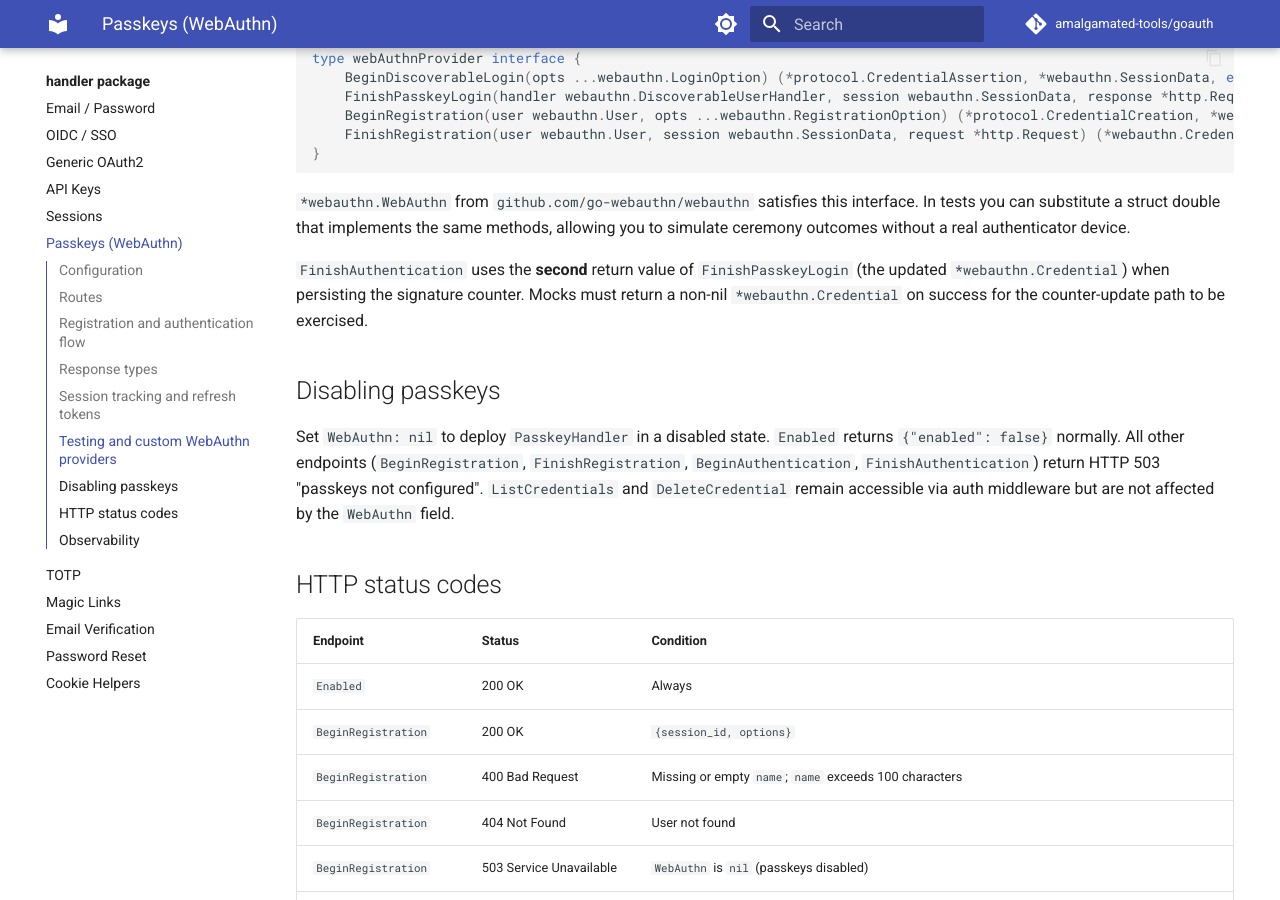
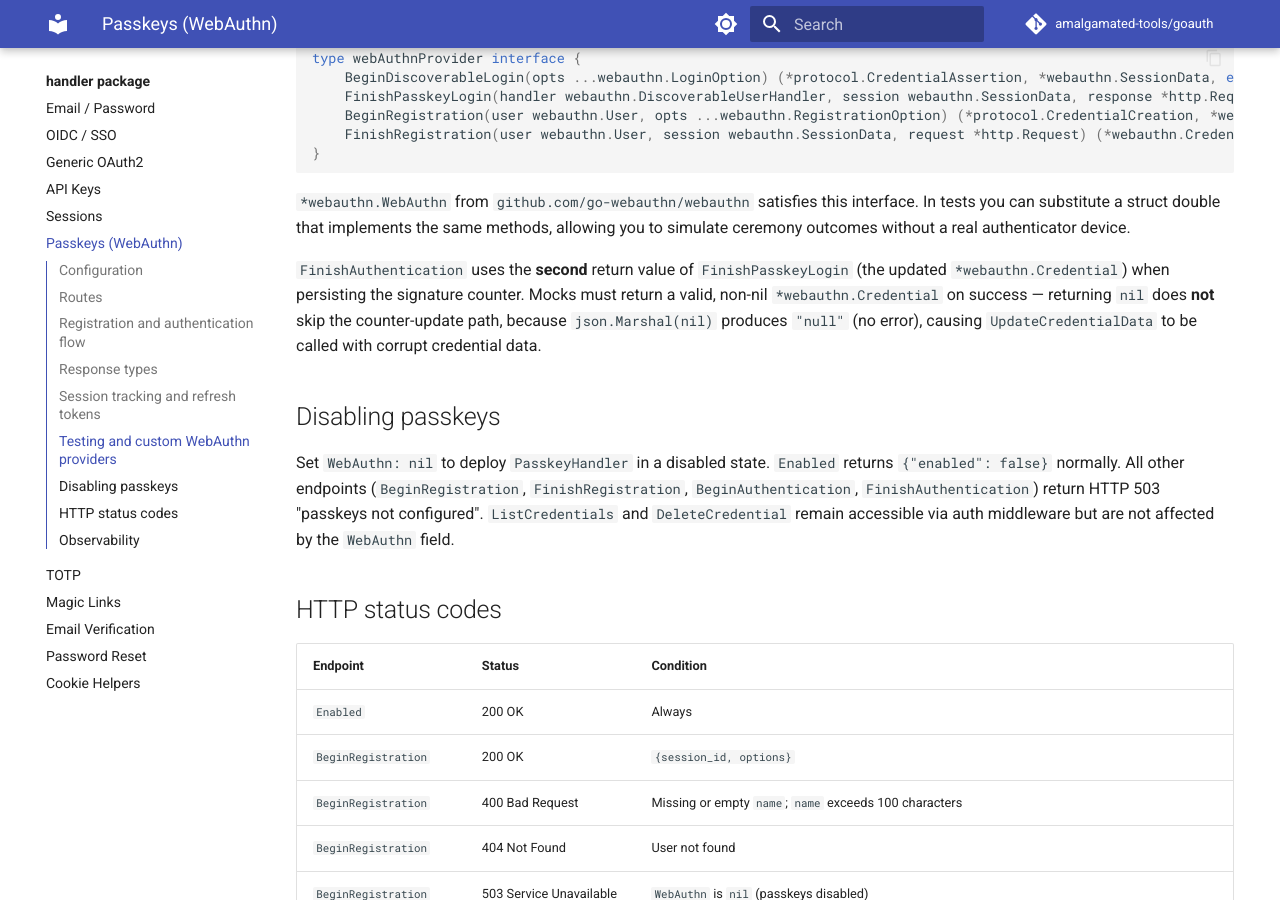
Before and after one commit to amalgamated-tools/goauth, an MkDocs documentation site: the page built from docs/handler/passkeys.md, in a window 1280 px wide and 900 px high, scrolled down 2809 px. Built offline with MkDocs 1.6.1 and Material for MkDocs 9.7.7, drawn with Linux system fonts in a browser that asks for light colours; comment, search, counter and statistics services are not loaded.

Commit message:
docs(passkeys): correct nil-credential guidance in webAuthnProvider section
The previous wording implied returning nil from FinishPasskeyLogin would
skip the counter-update path. In practice json.Marshal(nil) succeeds with
"null", so UpdateCredentialData is still called with corrupt data. Updated
to warn that mocks must return a valid non-nil credential.

```diff
--- a/docs/handler/passkeys.md
+++ b/docs/handler/passkeys.md
@@ -108,7 +108,7 @@ type webAuthnProvider interface {
 
 `*webauthn.WebAuthn` from `github.com/go-webauthn/webauthn` satisfies this interface. In tests you can substitute a struct double that implements the same methods, allowing you to simulate ceremony outcomes without a real authenticator device.
 
-`FinishAuthentication` uses the **second** return value of `FinishPasskeyLogin` (the updated `*webauthn.Credential`) when persisting the signature counter. Mocks must return a non-nil `*webauthn.Credential` on success for the counter-update path to be exercised.
+`FinishAuthentication` uses the **second** return value of `FinishPasskeyLogin` (the updated `*webauthn.Credential`) when persisting the signature counter. Mocks must return a valid, non-nil `*webauthn.Credential` on success — returning `nil` does **not** skip the counter-update path, because `json.Marshal(nil)` produces `"null"` (no error), causing `UpdateCredentialData` to be called with corrupt credential data.
 
 ## Disabling passkeys
 
```
